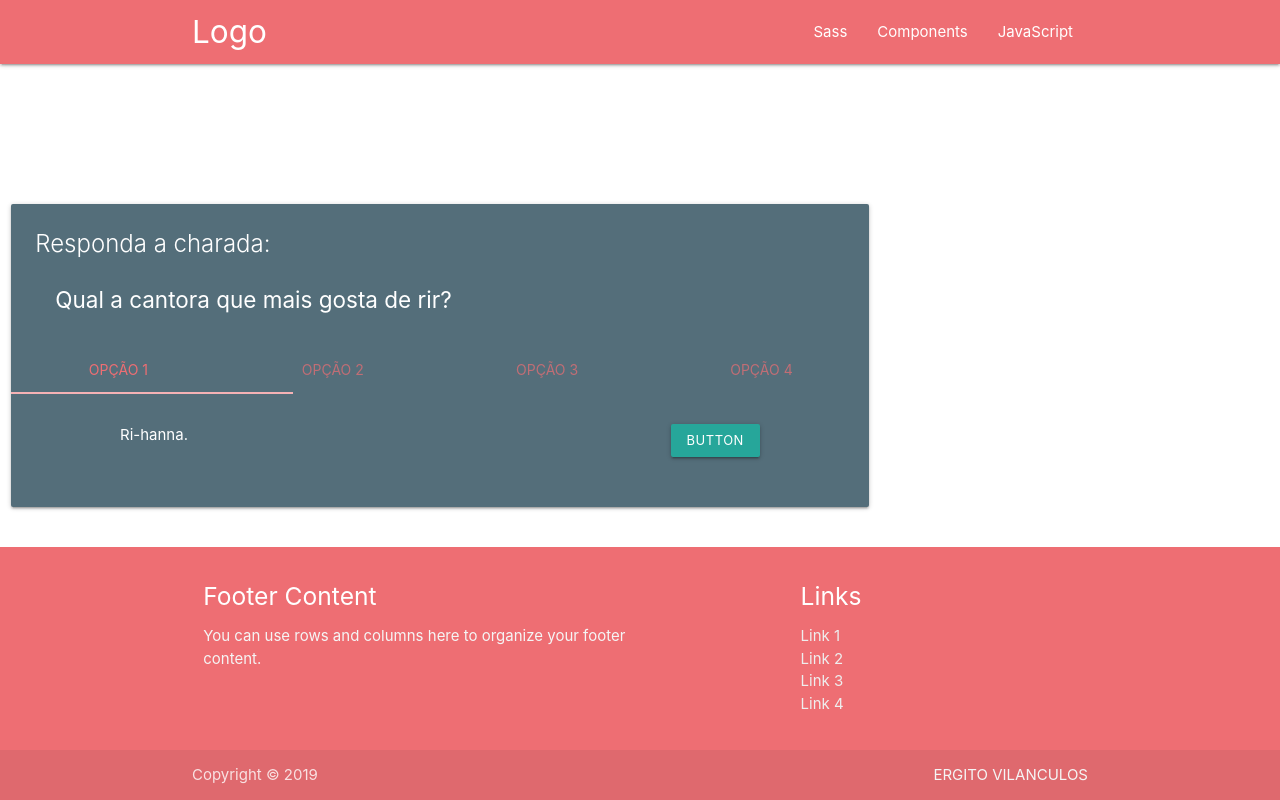
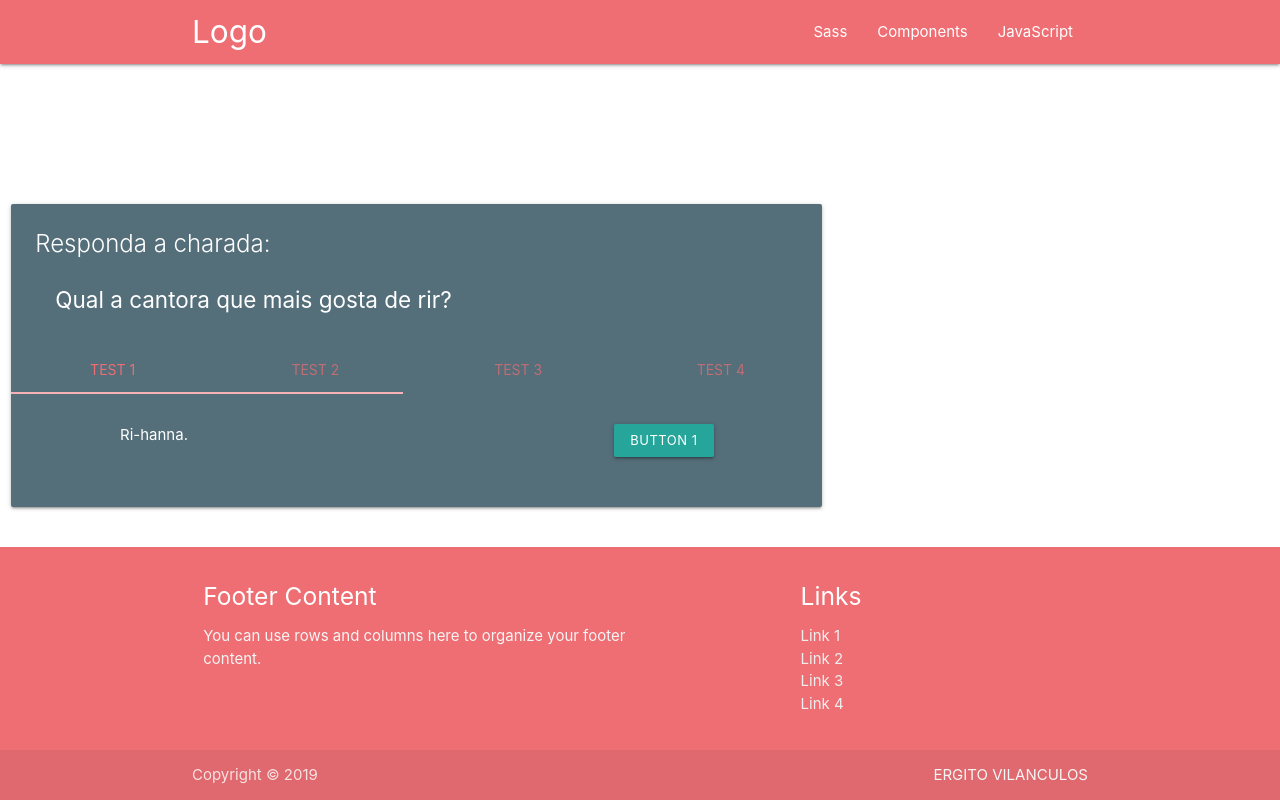
Before and after one commit to realrgt/riddles_game, an Angular app: page / in a window 1280 px wide. Built offline with nearby package versions, Linux system fonts and the light colour scheme.

Commit message:
riddle-avaluate

```diff
--- a/package.json
+++ b/package.json
@@ -19,7 +19,7 @@
     "@angular/platform-browser": "~8.0.0",
     "@angular/platform-browser-dynamic": "~8.0.0",
     "@angular/router": "~8.0.0",
-    "materialize-css": "^1.0.0-rc.2",
+    "materialize-css": "^1.0.0",
     "rxjs": "~6.4.0",
     "tslib": "^1.9.0",
     "zone.js": "~0.9.1"
--- a/src/app/riddle/riddle.component.html
+++ b/src/app/riddle/riddle.component.html
@@ -10,28 +10,58 @@
         <div class="row">
           <div class="col s12">
             <ul class="tabs blue-grey darken-1">
-              <li class="tab col s3"><a href="#test1">Opção 1</a></li>
-              <li class="tab col s3"><a href="#test2">Opção 2</a></li>
-              <li class="tab col s3"><a href="#test3">Opção 3</a></li>
-              <li class="tab col s3"><a href="#test4">Opção 4</a></li>
+              <li class="tab col s3"><a (click)="aba = 'opt1'" href="#test1">Test 1</a></li>
+              <li class="tab col s3"><a (click)="aba = 'opt2'" href="#test2">Test 2</a></li>
+              <li class="tab col s3"><a (click)="aba = 'opt3'" href="#test3">Test 3</a></li>
+              <li class="tab col s3"><a (click)="aba = 'opt4'" href="#test4">Test 4</a></li>
             </ul>
           </div>
-          <div class="col s12 options-space">
-            <div class="row">
-              <div id="tab-space" class="col s12 m9">
-                <div id="test1">{{ riddle1.answer }}</div>
-                <div id="test2">{{ riddle2.answer }}</div>
-                <div id="test3">{{ riddle3.answer }}</div>
-                <div id="test4">{{ riddle4.answer }}</div>
+          <div class="col s12 options-space" [ngSwitch]="aba">
+            <div *ngSwitchCase="'opt2'">
+              <div class="row">
+                <div class="col s12 m9">
+                  <span>{{ riddle2.answer }}</span>
+                </div>
+                <div class="col s12 m3">
+                    <a class="waves-effect waves-light btn-small right" (click)="verify(riddle2)">Button 2</a>
+                </div>
               </div>
-              <div class="col s12 m3">
-                  <a class="waves-effect waves-light btn-small right" (click)="verify()">Button</a>
+            </div>
+            <div *ngSwitchCase="'opt3'">
+              <div class="row">
+                <div class="col s12 m9">
+                  <span>{{ riddle3.answer }}</span>
+                </div>
+                <div class="col s12 m3">
+                    <a class="waves-effect waves-light btn-small right" (click)="verify(riddle3)">Button 3</a>
+                </div>
+              </div>
+            </div>
+            <div *ngSwitchCase="'opt4'">
+              <div class="row">
+                <div class="col s12 m9">
+                  <span>{{ riddle4.answer }}</span>
+                </div>
+                <div class="col s12 m3">
+                    <a class="waves-effect waves-light btn-small right" (click)="verify(riddle4)">Button 4</a>
+                </div>
+              </div>
+            </div>
+            <div *ngSwitchDefault>
+              <div class="row">
+                <div class="col s12 m9">
+                  <span>{{ riddle1.answer }}</span>
+                </div>
+                <div class="col s12 m3">
+                    <a class="waves-effect waves-light btn-small right" (click)="verify(riddle1)">Button 1</a>
+                </div>
               </div>
             </div>
           </div>
+
         </div>
+      </div>
 
-      </div>
     </div>
   </div>
 </main>
--- a/src/app/riddle/riddle.component.ts
+++ b/src/app/riddle/riddle.component.ts
@@ -1,4 +1,4 @@
-import { Component, OnInit } from '@angular/core';
+import { Component, OnInit, SimpleChanges } from '@angular/core';
 
 import { RiddleService } from './riddle.service';
 import { Riddle } from '../core/models/riddle';
@@ -19,11 +19,18 @@ export class RiddleComponent implements OnInit {
   riddle3: Riddle = new Riddle();
   riddle4: Riddle = new Riddle();
 
-  tab: string = '';
+  aba = 'one';
 
   constructor(private riddleService: RiddleService) {}
 
   ngOnInit() {
+
+    const elem = document.querySelector('.tabs');
+    const options = {
+      duration: 500
+    };
+    M.Tabs.init(elem, options);
+
     this.riddleService
       .listRiddles()
       .pipe(
@@ -45,15 +52,16 @@ export class RiddleComponent implements OnInit {
         this.riddle4 = this.riddles[3];
       });
 
-    const elem = document.querySelector('.tabs');
-    const options = {
-      duration: 500
-    };
-    M.Tabs.init(elem, options);
   }
 
-  verify(riddleArray: Riddle[]) {
-
+  verify(riddle: Riddle) {
+    console.log(riddle);
+    if (riddle.id === this.riddle1.id) {
+      alert('Correct answer');
+    } else {
+      alert('Wrong answer');
+      this.ngOnInit();
+    }
   }
 
   // getCalcRiddles(allRiddles: Riddle[]) {
```
Also changed, not shown: 1 other file (tests, documents, lock files or other folders).
